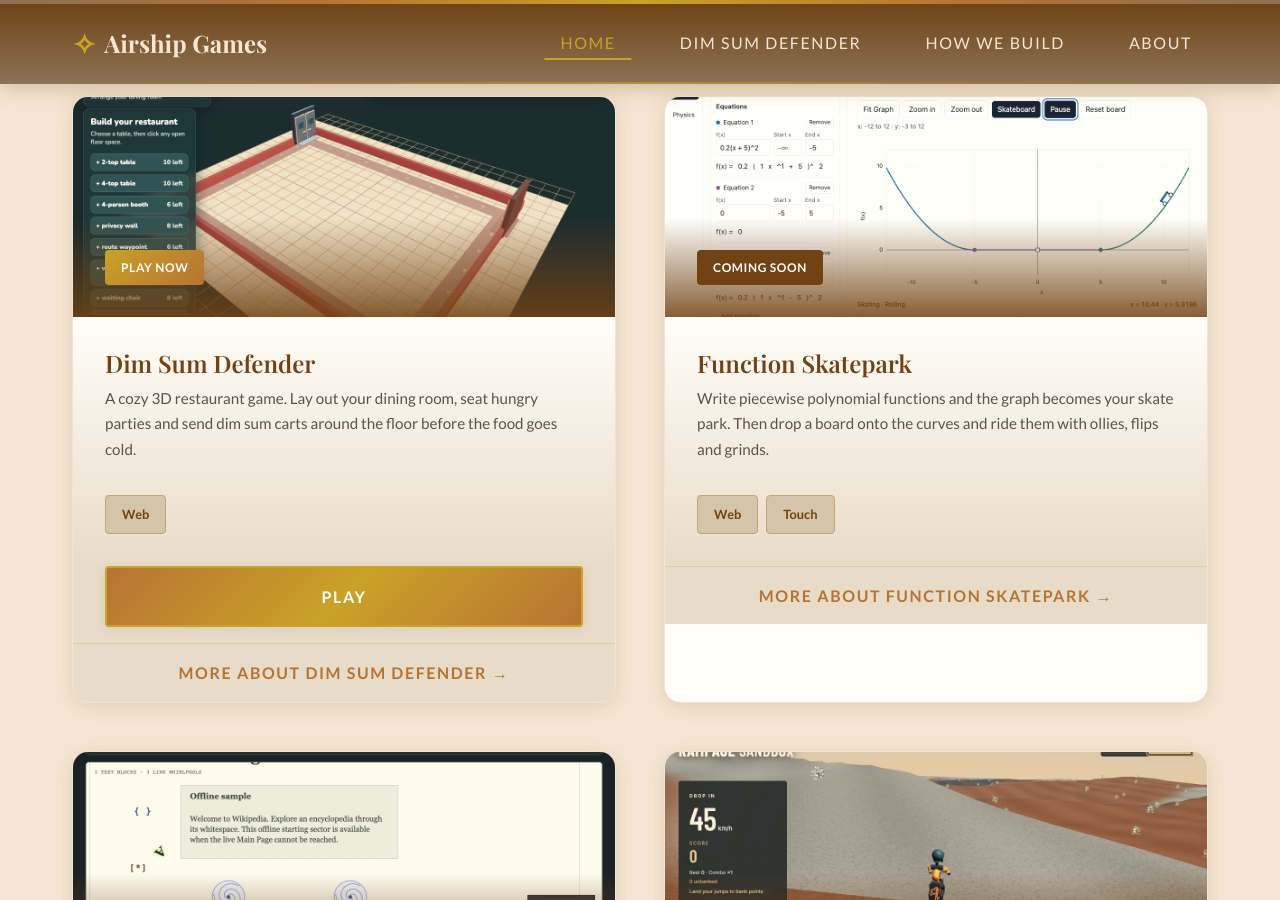
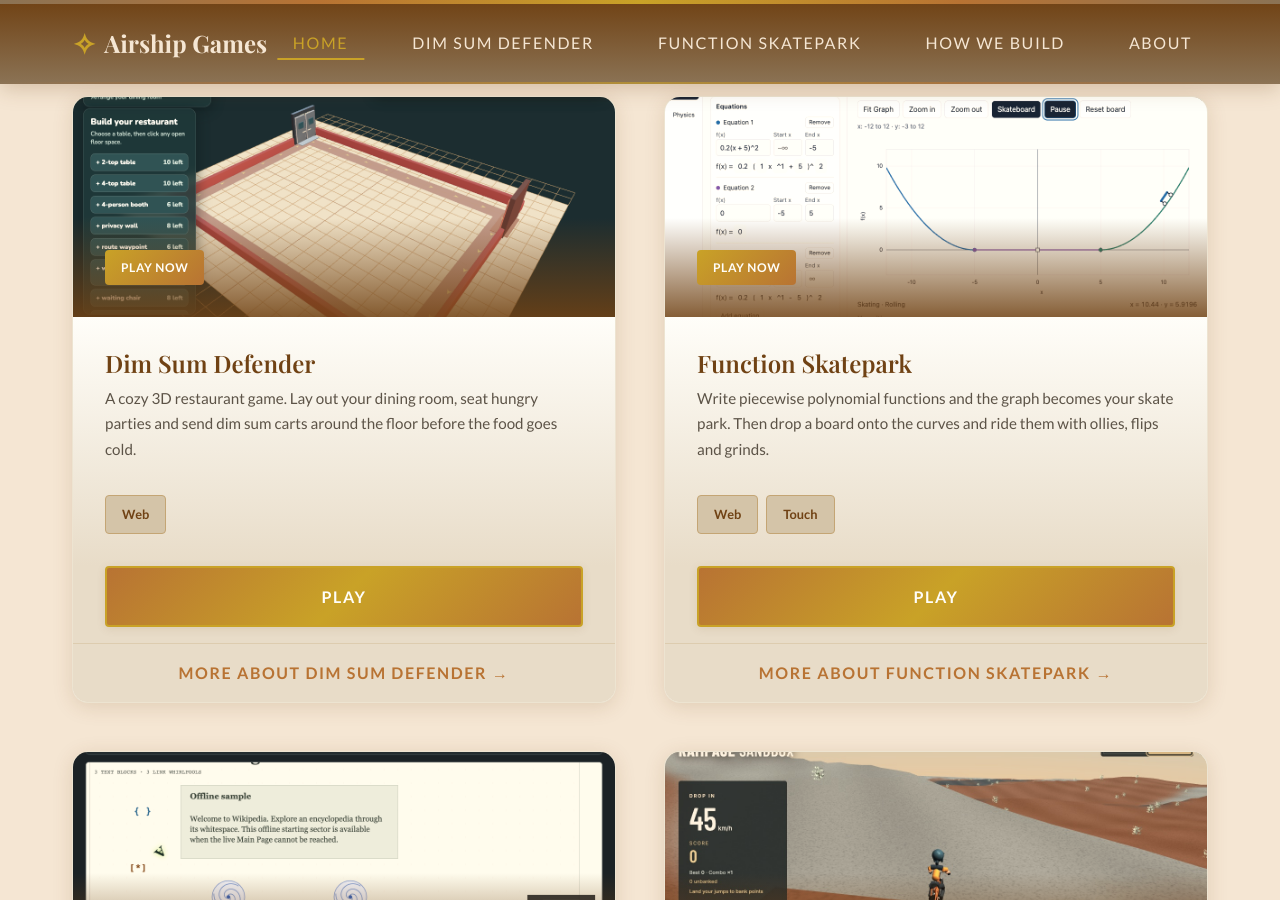
Before and after one commit to Airship-Games-Studio/Airship-Games-Website, a Jekyll site: the page built from index.html, in a window 1280 px wide and 900 px high, scrolled down 1298 px. Built offline with Jekyll 4.4.1, drawn with Linux system fonts in a browser that asks for light colours.

Commit message:
MIN-2482: Function Skatepark is live at skatepark.airshipgames.com
Co-Authored-By: Claude Opus 5.5 (1M context) <noreply@anthropic.com>

```diff
--- a/_data/games.yml
+++ b/_data/games.yml
@@ -26,10 +26,10 @@
   summary: >-
     Write piecewise polynomial functions and the graph becomes your skate park.
     Then drop a board onto the curves and ride them with ollies, flips and grinds.
-  status: coming-soon
+  status: play-now
   platforms: [Web, Touch]
   card_image: /assets/images/games/function-skatepark.png
-  play_url: ""
+  play_url: https://skatepark.airshipgames.com
   help_build_url: ""
   page: true
   order: 2
```
